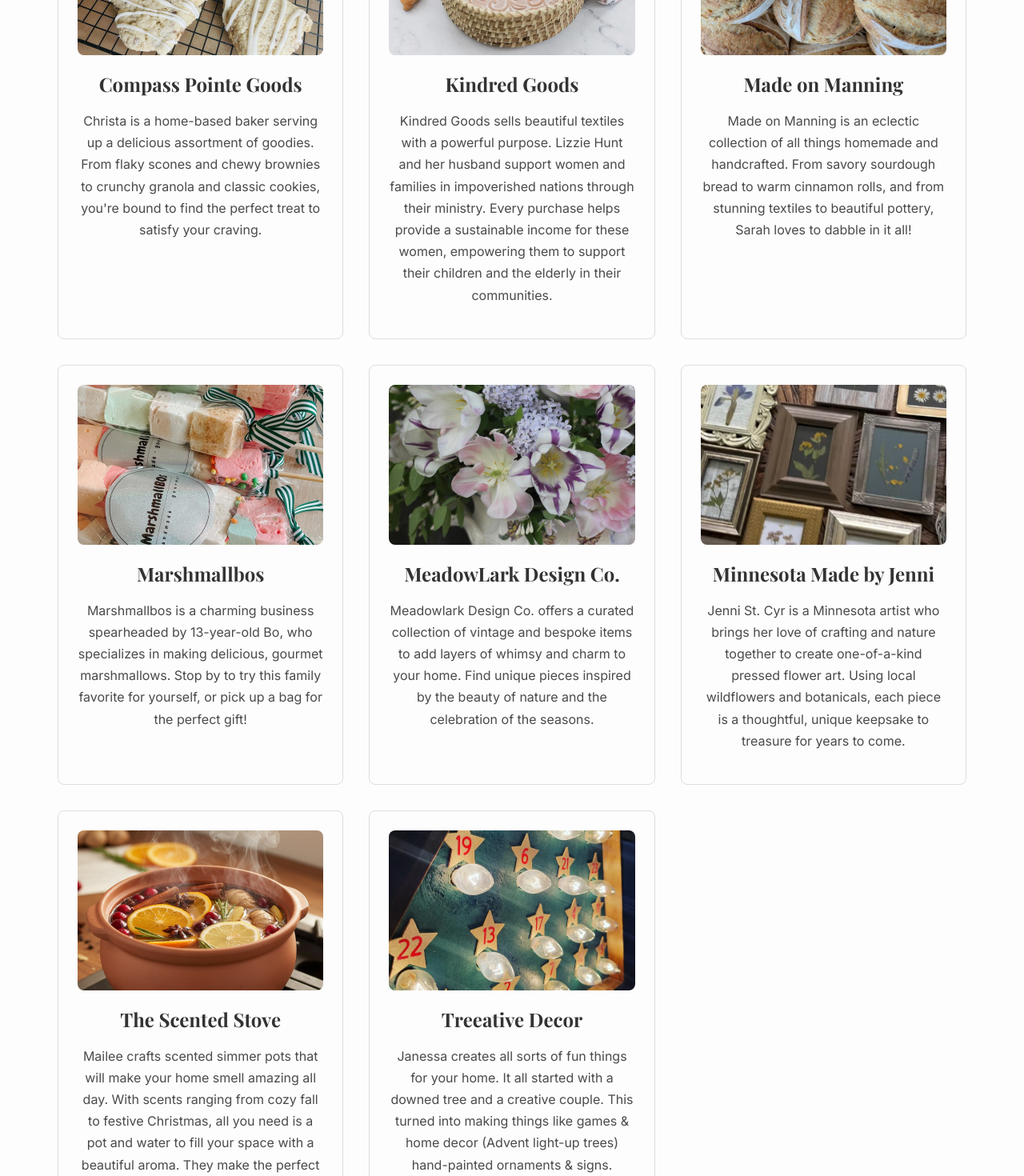
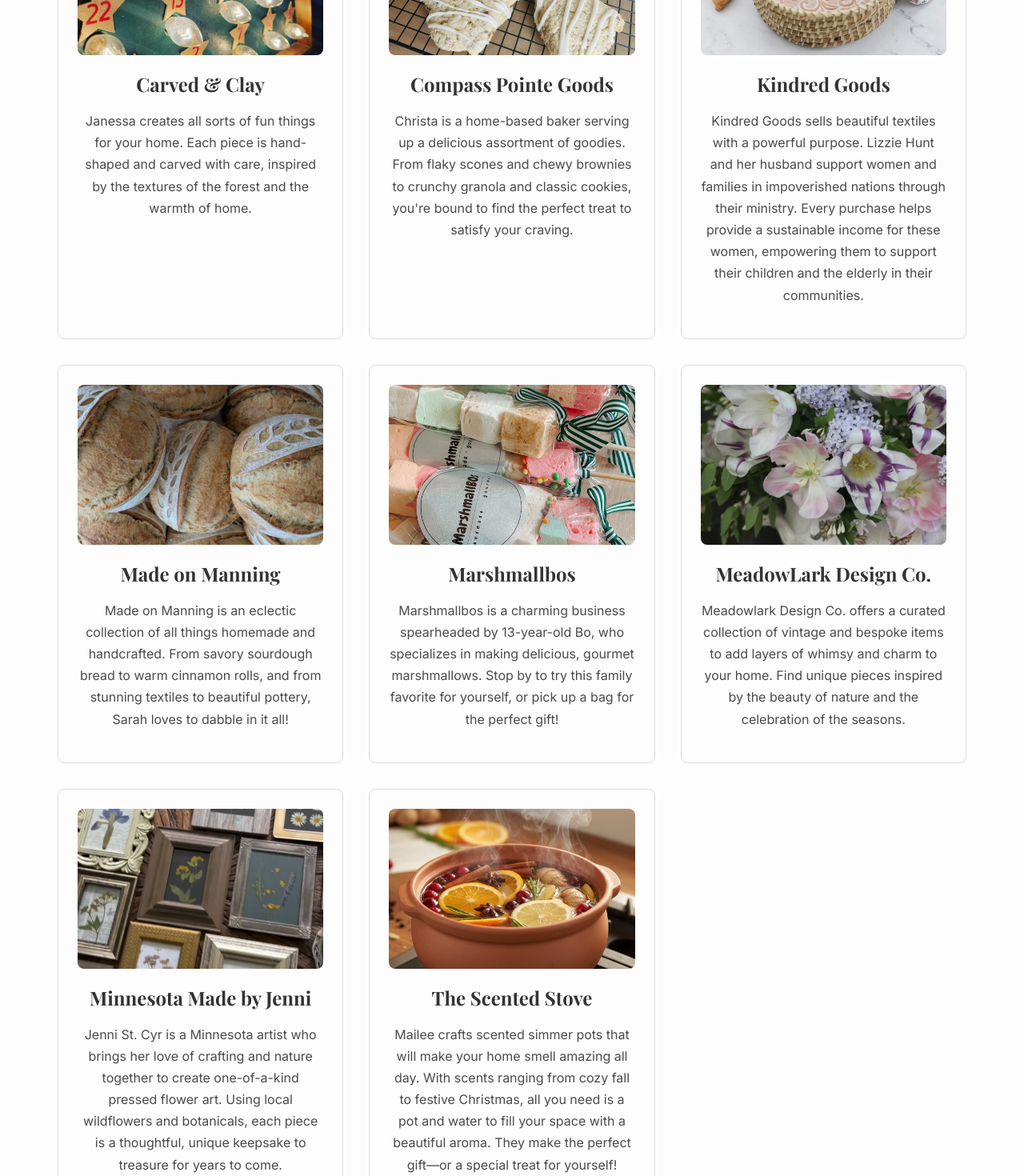
Before and after one commit to madeonmanning/madeonmanning.github.io, a Next.js app: page /makers-market in a window 1280 px wide. Shown: the part 1480-2950 px from the top of the page at 80% size. Built offline with nearby package versions, Linux system fonts and the light colour scheme; a web font is replaced by a local one.

Commit message:
update mm events text and links - treeative change

```diff
--- a/app/makers-market/page.jsx
+++ b/app/makers-market/page.jsx
@@ -22,6 +22,12 @@
       instagram: 'https://www.instagram.com/burntatbothendscandleco/',
       image: '/mmvendor-burnt-at-both-ends.jpg',
       bio: 'Burnt at Both Ends Candle Co. is a proudly woman-owned home fragrance brand dedicated to bringing calm, comfort, and character to your space. They handcraft a full line of soy candles, wax melts, room sprays, and diffusers—each product is thoughtfully designed to elevate your everyday with incredible scent.',
+    },
+    {
+      name: 'Carved & Clay',
+      instagram: 'https://www.instagram.com/carvedandclay/',
+      image: '/mmvendor-carved-and-clay.jpg',
+      bio: 'Janessa creates all sorts of fun things for your home. Each piece is hand-shaped and carved with care, inspired by the textures of the forest and the warmth of home.',
     },
     {
       name: 'Compass Pointe Goods',
@@ -67,15 +73,9 @@
     },
     {
       name: 'The Scented Stove',
-      instagram: '#',
+      instagram: 'https://www.instagram.com/thescentedstovemn/',
       image: '/mmvendor-the-scented-stove.jpg',
       bio: 'Mailee crafts scented simmer pots that will make your home smell amazing all day. With scents ranging from cozy fall to festive Christmas, all you need is a pot and water to fill your space with a beautiful aroma. They make the perfect gift—or a special treat for yourself!',
-    },
-    {
-      name: 'Treeative Decor',
-      instagram: 'https://www.instagram.com/treeativedecor/',
-      image: '/mmvendor-treeative-decor.jpg',
-      bio: 'Janessa creates all sorts of fun things for your home. It all started with a downed tree and a creative couple. This turned into making things like games & home decor (Advent light-up trees) hand-painted ornaments & signs.',
     },
   ];
 
```
Also changed, not shown: public/mmvendor-carved-and-clay.jpg (renamed from public/mmvendor-treeative-decor.jpg).
